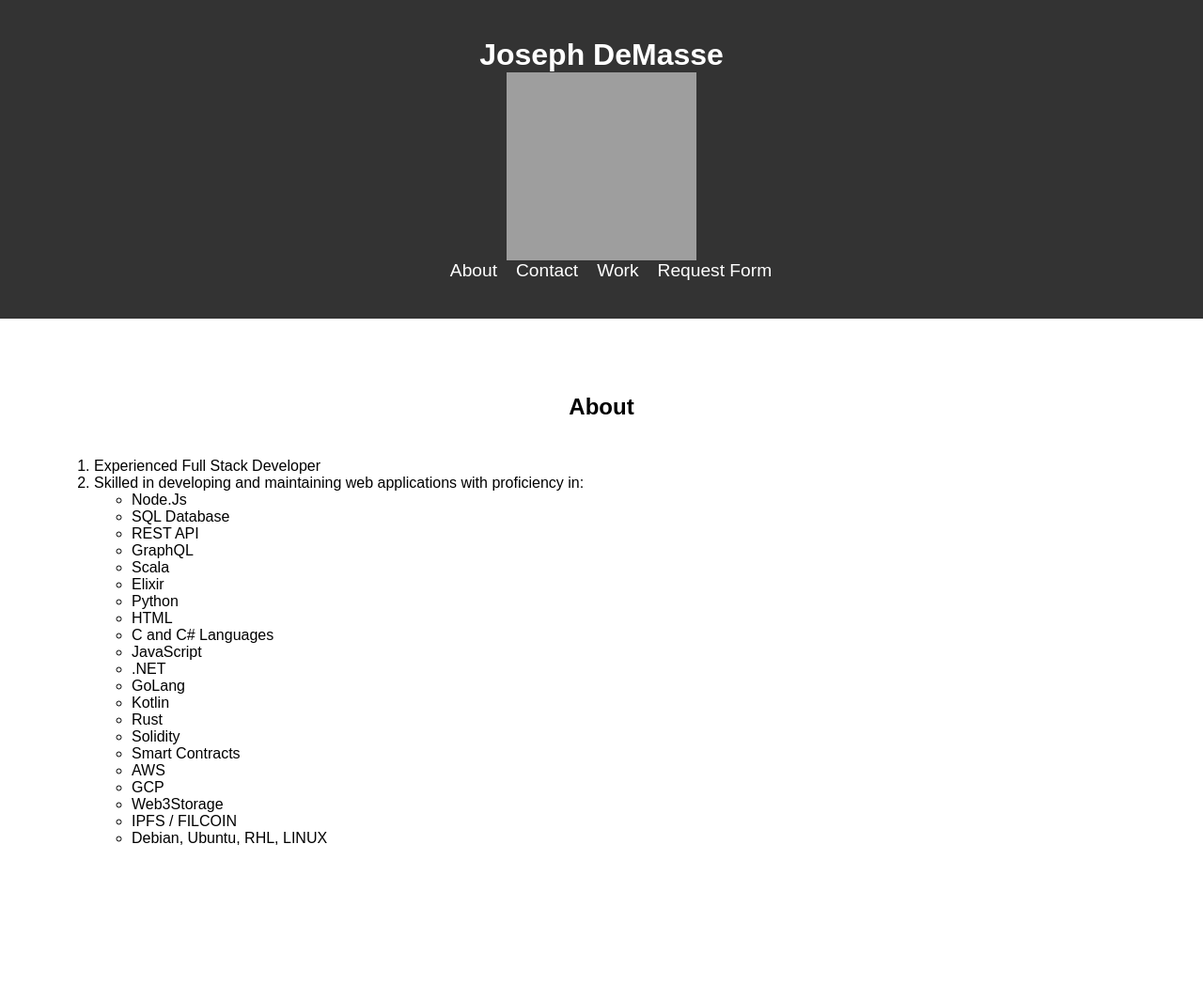
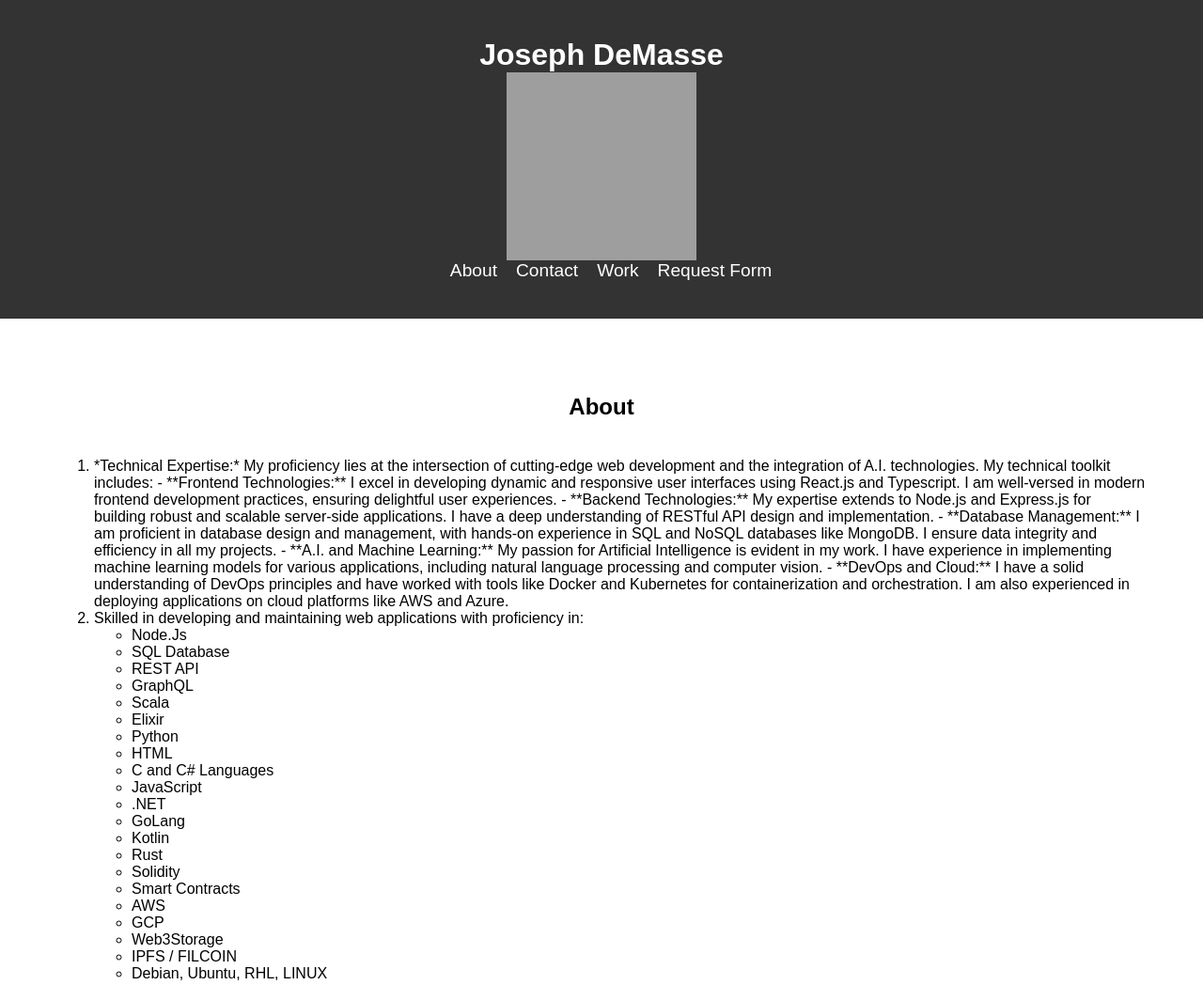
Before and after one commit to OKJay50/DevDeMasse, a plain HTML site: page index.html in a window 1280 px wide. Shown: the top 1048 px of the page at 94% size. Drawn offline with Linux system fonts and the light colour scheme; grey boxes are pictures that could not be loaded.

Commit message:
Update index.html

```diff
--- a/index.html
+++ b/index.html
@@ -25,7 +25,21 @@
     <div class="container">
       <h2>About</h2>
       <ol>
-        <li>Experienced Full Stack Developer</li>
+        <li>*Technical Expertise:*
+My proficiency lies at the intersection of cutting-edge web development and the integration of A.I. technologies. My
+technical toolkit includes:
+- **Frontend Technologies:** I excel in developing dynamic and responsive user interfaces using React.js and
+Typescript. I am well-versed in modern frontend development practices, ensuring delightful user experiences.
+- **Backend Technologies:** My expertise extends to Node.js and Express.js for building robust and scalable
+server-side applications. I have a deep understanding of RESTful API design and implementation.
+- **Database Management:** I am proficient in database design and management, with hands-on experience in
+SQL and NoSQL databases like MongoDB. I ensure data integrity and efficiency in all my projects.
+- **A.I. and Machine Learning:** My passion for Artificial Intelligence is evident in my work. I have experience
+in implementing machine learning models for various applications, including natural language processing and
+computer vision.
+- **DevOps and Cloud:** I have a solid understanding of DevOps principles and have worked with tools like
+Docker and Kubernetes for containerization and orchestration. I am also experienced in deploying applications on
+cloud platforms like AWS and Azure.</li>
         <li>Skilled in developing and maintaining web applications with proficiency in:</li>
         <ul>
           <li>Node.Js</li>
@@ -70,12 +84,12 @@
     <div class="container">
       <h2>Work</h2>
       <div class="work-item">
-        <a href="https://www.huronhemp.com/" target="_blank">
+        <a href="https://tranquil-coast-73398-b079121c69ee.herokuapp.com/" target="_blank">
           <img src="work1.jpg">
           </a>
         </a>
-        <h3>Huron Hemp Wordpress Site</h3>
-        <p>As a Wordpress Developer , I've used the drag & drop interface to create a smooth and efficient UI / UX for the Huron Hemp Webpage.</p>
+        <h3>Anime Fusion</h3>
+        <p>Find Thousands Of Animes At A Click Of A Finger , Save Your Fave's</p>
       </div>
       <div class="work-item">
         <a href="https://www.radicalx.co/#cta" target="_blank">
```
